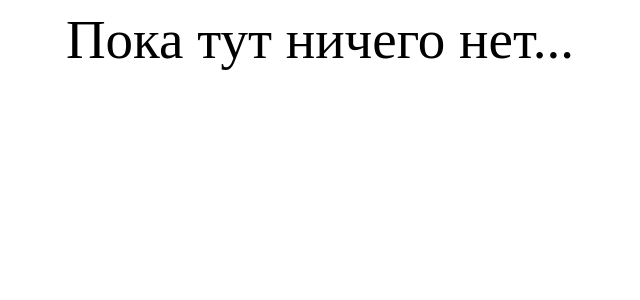
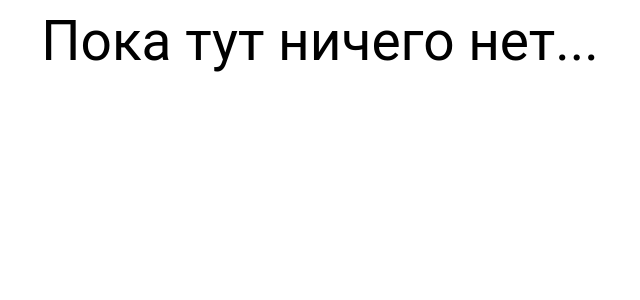
Before and after one commit to VerS7/etag-sfa, a Vue app in the folder frontend/: page / in a window 1280 px wide. Shown: the top 300 px of the page, without its empty margins (320-960 px from the left). Built offline with nearby package versions, Linux system fonts and the light colour scheme.

Commit message:
add vuetify to frontend

```diff
--- a/frontend/package.json
+++ b/frontend/package.json
@@ -13,7 +13,8 @@
     "format": "prettier --write src/"
   },
   "dependencies": {
-    "vue": "^3.4.15"
+    "vue": "^3.4.15",
+    "vuetify": "^3.5.14"
   },
   "devDependencies": {
     "@rushstack/eslint-patch": "^1.3.3",
--- a/frontend/src/main.ts
+++ b/frontend/src/main.ts
@@ -1,4 +1,15 @@
 import { createApp } from 'vue'
 import App from './App.vue'
 
-createApp(App).mount('#app')
+// Vuetify
+import 'vuetify/styles'
+import { createVuetify } from 'vuetify'
+import * as components from 'vuetify/components'
+import * as directives from 'vuetify/directives'
+
+const vuetify = createVuetify({
+  components,
+  directives
+})
+
+createApp(App).use(vuetify).mount('#app')
```
Also changed, not shown: frontend/src/assets/main.css (deleted), 1 other file (tests, documents, lock files or other folders).
